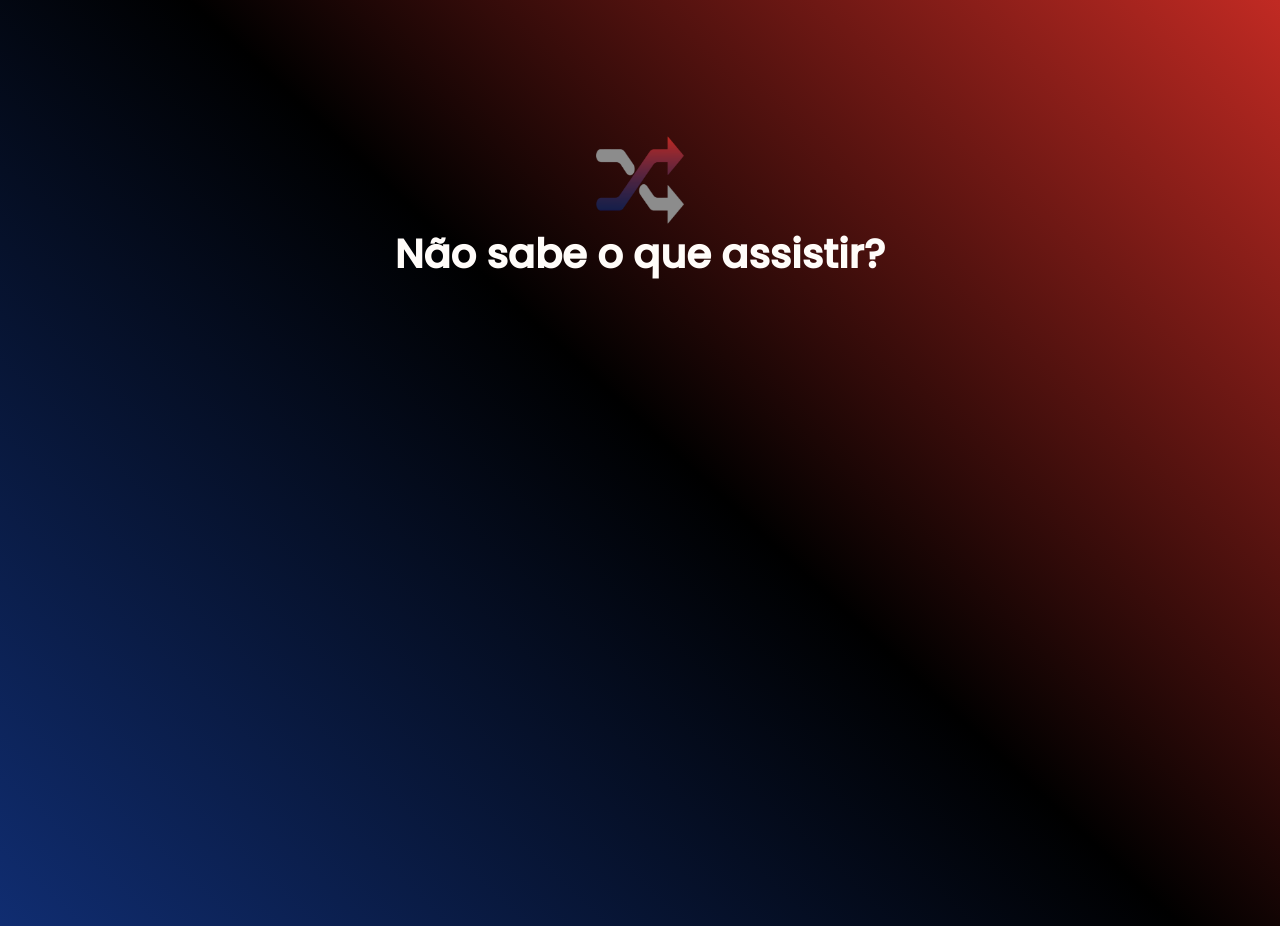
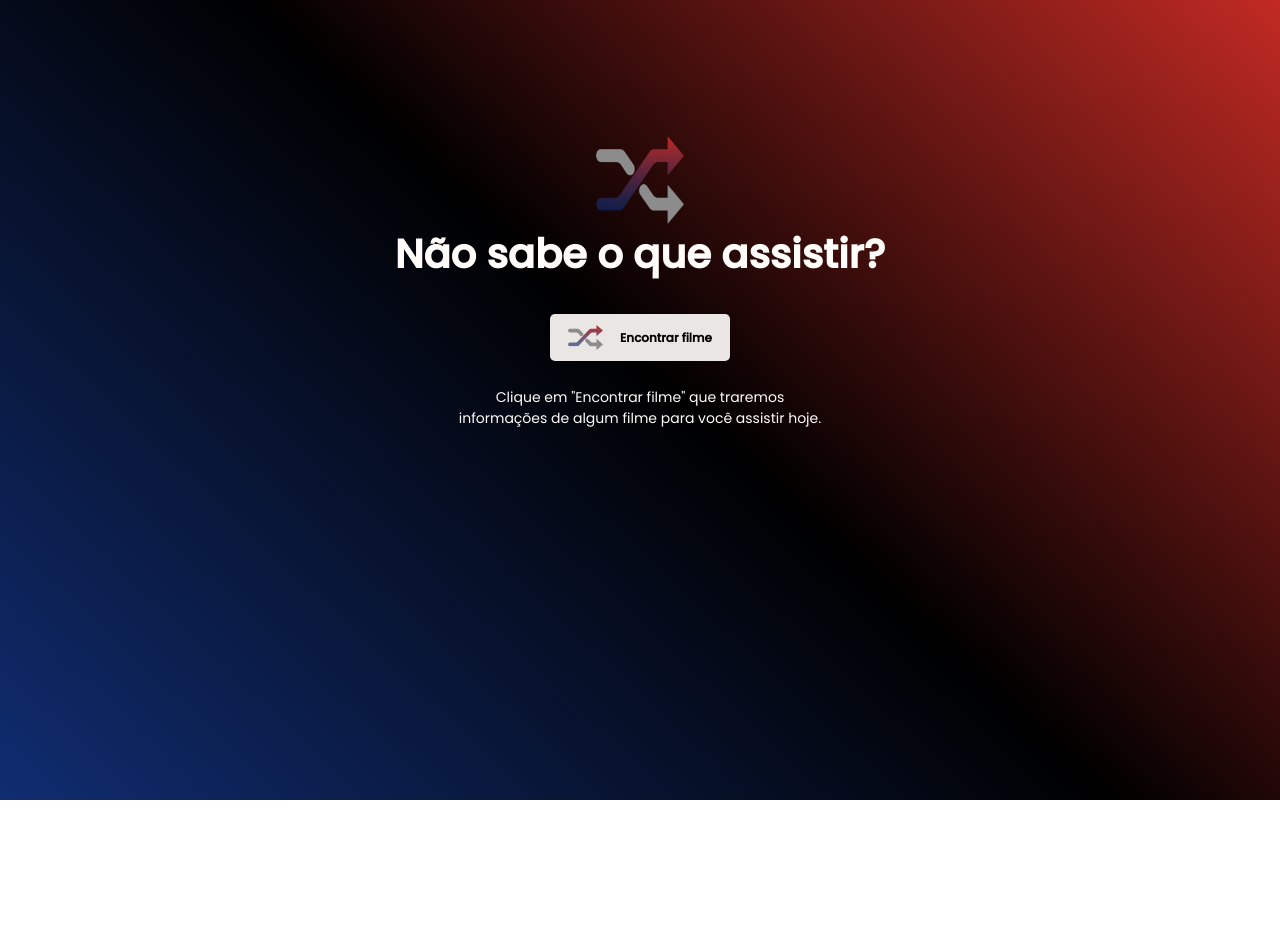
Before and after one commit to GuilhermeAlvarez-00/my-rocketflix, a React (Vite) app: page / in a window 1280 px wide. After the commit the page ends 800 px from the top, so only its background shows below. Built offline with nearby package versions, Linux system fonts and the light colour scheme.

Commit message:
feat: creating button and text

```diff
--- a/index.html
+++ b/index.html
@@ -15,7 +15,7 @@
       href="./src/assets/favico/favicon.ico"
       type="image/x-icon"
     />
-    <title>Vite App</title>
+    <title>My Rocketflix</title>
   </head>
   <body>
     <div id="root"></div>
--- a/src/App.tsx
+++ b/src/App.tsx
@@ -1,7 +1,18 @@
+import { Button } from './components/Button';
 import { Header } from './components/Header';
+import { Container } from './styles/home';
 
 function App() {
-  return <Header />;
+  return (
+    <Container>
+      <Header />
+      <Button />
+      <p>
+        Clique em "Encontrar filme" que traremos informações de algum filme para
+        você assistir hoje.
+      </p>
+    </Container>
+  );
 }
 
 export default App;
--- /dev/null
+++ b/src/components/Button/index.tsx
@@ -0,0 +1,15 @@
+import randomImg from '../../assets/shuffle.svg';
+
+import { Container } from './styles';
+
+export function Button() {
+  return (
+    <Container>
+      <img
+        src={randomImg}
+        alt="Duas setas se cruzando em formato de x, representando um sinal de aleatório."
+      />
+      <p>Encontrar filme</p>
+    </Container>
+  );
+}
--- /dev/null
+++ b/src/components/Button/styles.ts
@@ -0,0 +1,27 @@
+import styled from 'styled-components';
+
+export const Container = styled.button`
+  width: 18rem;
+  height: 4.7rem;
+  border-radius: 0.5rem;
+  background: var(--bg-button);
+  border: none;
+  display: flex;
+  align-items: center;
+  justify-content: center;
+  gap: 1.7rem;
+  transition: filter 0.2s;
+
+  &:hover {
+    filter: brightness(0.9);
+  }
+
+  img {
+    width: 3.5rem;
+  }
+
+  p {
+    font-size: 1.2rem;
+    font-weight: bold;
+  }
+`;
--- /dev/null
+++ b/src/styles/home.ts
@@ -0,0 +1,20 @@
+import styled from 'styled-components';
+
+export const Container = styled.main`
+  width: 100%;
+  display: flex;
+  flex-direction: column;
+  align-items: center;
+
+  button {
+    margin-top: 3rem;
+  }
+
+  > p {
+    font-size: 1.4rem;
+    font-weight: 400;
+    max-width: 38rem;
+    text-align: center;
+    margin-top: 2.6rem;
+  }
+`;
```
